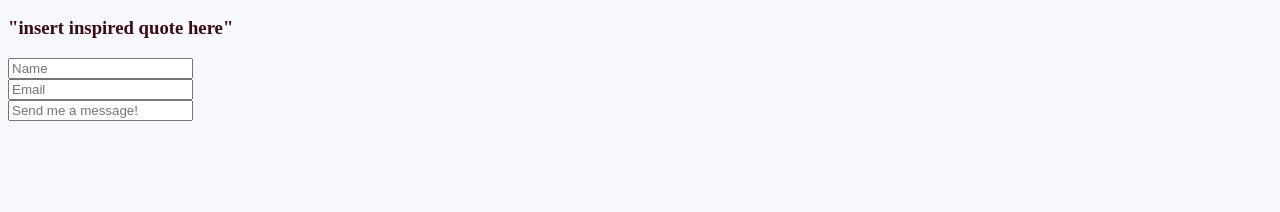
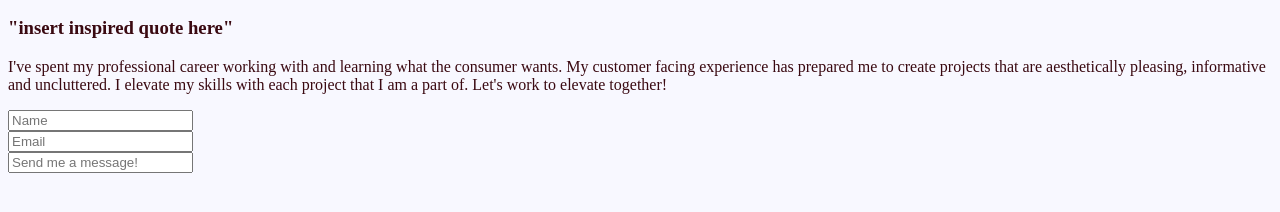
Before and after one commit to nitsirkmac/Portfolio, a plain HTML site: page index.html in a window 1280 px wide. Shown: the part 136-348 px from the top of the page. Drawn offline with Linux system fonts and the light colour scheme.

Commit message:
About Me paragraph started

```diff
--- a/index.html
+++ b/index.html
@@ -18,8 +18,10 @@
     <!--photo-->
 
     <!--About Me: -->
+    <p>I've spent my professional career working with and learning what the consumer wants. My customer facing experience has prepared me to create projects that are aesthetically pleasing, informative and uncluttered. I elevate my skills with each project that I am a part of. Let's work to elevate together!</p>
 
     <!--previous projects-->
+
 
     <!--Contact Me -->
     <form>
```
